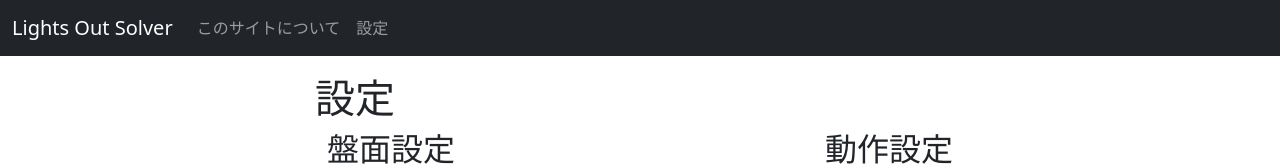
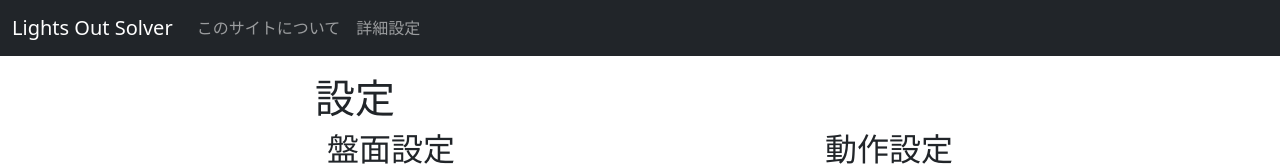
Before and after one commit to yoshida16729438/lights-out-solver, a React (Create React App) app: page / in a window 1280 px wide. Shown: the top 166 px of the page. Built offline with nearby package versions, Linux system fonts and the light colour scheme; the HTML template or start-up script is replaced by a standard one.

Commit message:
configに追記

```diff
--- a/src/components/molecules/NavbarItemContainer.tsx
+++ b/src/components/molecules/NavbarItemContainer.tsx
@@ -10,7 +10,7 @@ const NavbarItemContainer = forwardRef<HTMLDivElement, { onClickAbout: MouseEven
           <NavbarButtonItem onClick={onClickAbout}>このサイトについて</NavbarButtonItem>
         </NavbarItemWrapper>
         <NavbarItemWrapper>
-          <NavbarButtonItem onClick={onClickConfig}>設定</NavbarButtonItem>
+          <NavbarButtonItem onClick={onClickConfig}>詳細設定</NavbarButtonItem>
         </NavbarItemWrapper>
       </ul>
     </div>
--- a/src/components/organisms/modal/ConfigModal.tsx
+++ b/src/components/organisms/modal/ConfigModal.tsx
@@ -114,7 +114,7 @@ const ConfigModal: FC<{ onClose: MouseEventHandler<HTMLButtonElement> }> = ({ on
   return (
     <ModalContainer>
       <>
-        <ModalHeader>設定</ModalHeader>
+        <ModalHeader>詳細設定</ModalHeader>
         <ModalBody>
           <div className="container">
             <h1 className="fs-6 row mb-3">表示設定</h1>
@@ -142,6 +142,7 @@ const ConfigModal: FC<{ onClose: MouseEventHandler<HTMLButtonElement> }> = ({ on
             <h1 className="fs-6 row mb-3">動作設定</h1>
             <div className="row">
               <CheckBox caption="リアルタイムモード" value={realTime} setValue={setRealTimeWrapper} />
+              <p>※offは低スペック環境向け</p>
             </div>
           </div>
         </ModalBody>
```
